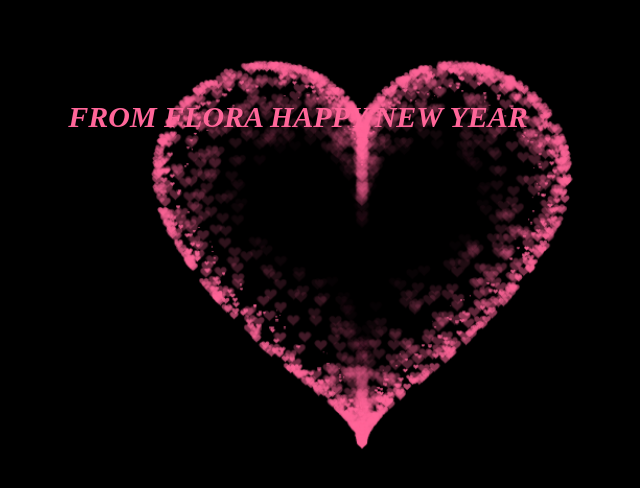
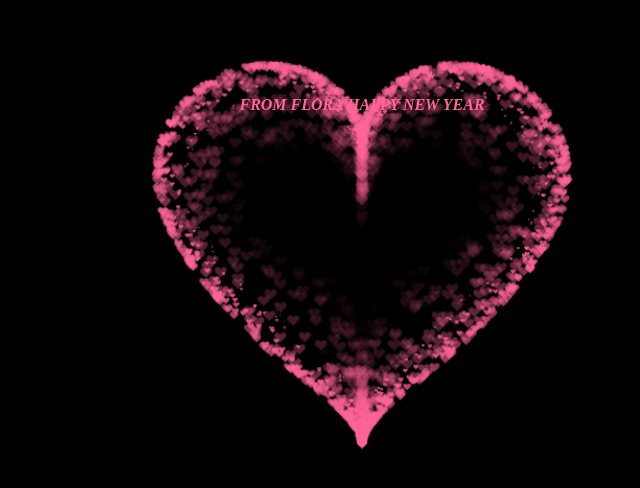
Before and after one commit to duongpham0505/dhue, a plain HTML site: page index.html in a window 1280 px wide. Shown: the part 148-636 px from the top of the page, without its empty margins (278-918 px from the left). Drawn offline with Linux system fonts and the light colour scheme.

Commit message:
Update index.html

```diff
--- a/index.html
+++ b/index.html
@@ -26,14 +26,14 @@
 .name {
     text-align: center;
     position: absolute;
-      left: 45%;
+    left: 50%;
     top: 30%;
     transform: translate(-50%, -50%);
     padding: 20px;
     color: transparent;
     -webkit-background-clip: text;
     background-clip: text;
-      font-size: 30px;
+    font-size: 16px;
     background-image: linear-gradient(to left, #FF6699, #FF6699);
     font-style: italic;
     }
```
Lines whose indentation alone changed are shown as unchanged.
